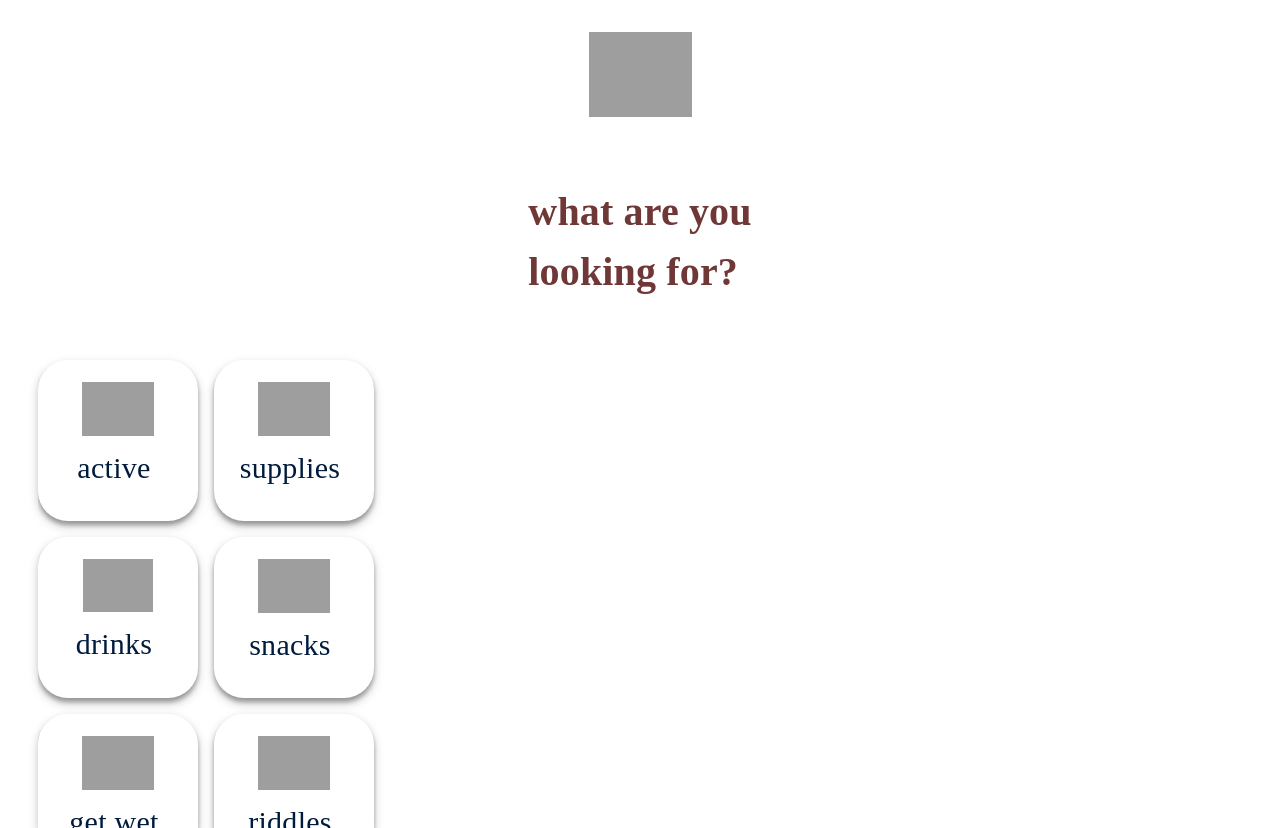
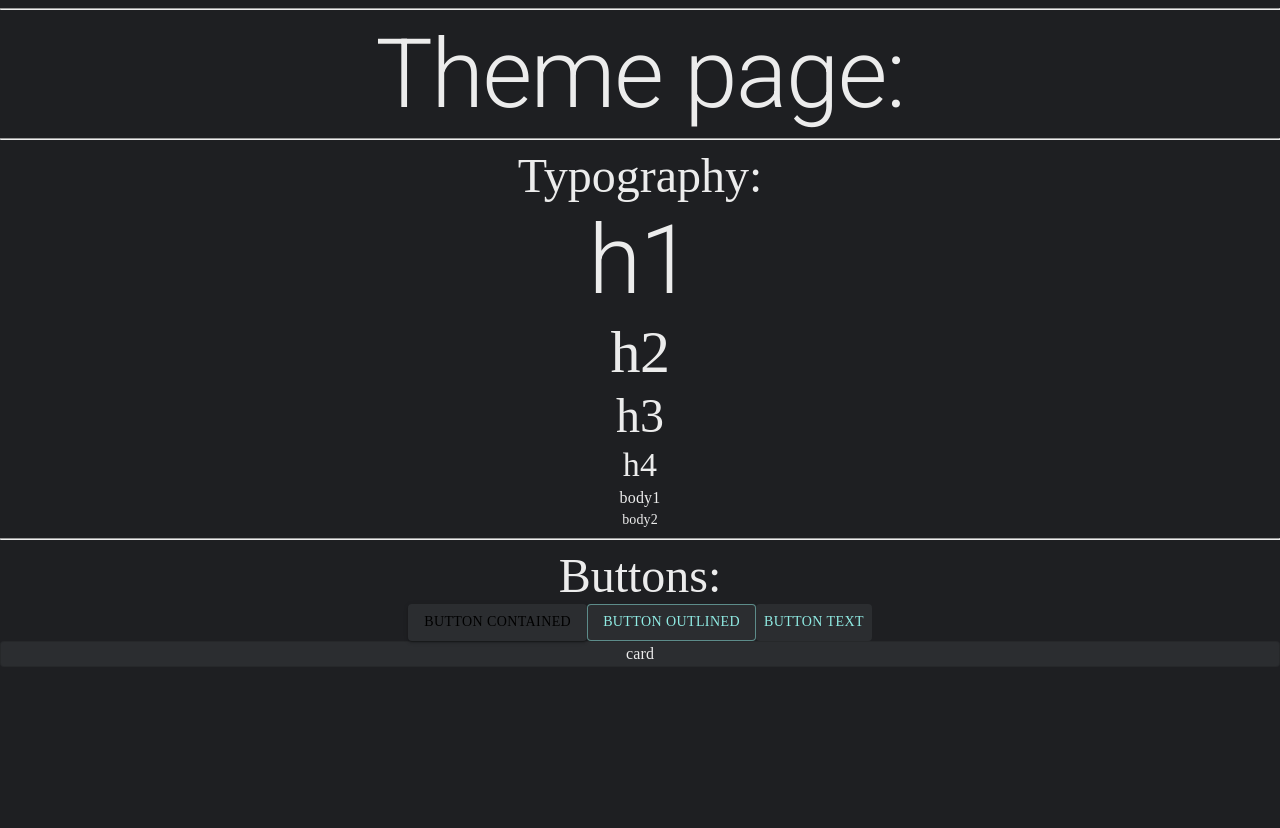
Before and after one commit to itaybober/White_Sauce, a React (Create React App) app: page / in a window 1280 px wide. Built offline with nearby package versions, Linux system fonts and the light colour scheme; grey boxes are pictures that could not be loaded.

Commit message:
נסיון עדכון של הצבעים

```diff
--- a/src/App.tsx
+++ b/src/App.tsx
@@ -8,23 +8,8 @@ function App() {
   return (
 
     <div className="App">
-      {/*<header className="App-header">*/}
-        {/*<img src={logo} className="App-logo" alt="logo" />*/}
-        {/*<h1>*/}
-        {/*  Achsaf Was Here {"\n"} Itay Was Here And also Mayaaaa*/}
-        {/*</h1>*/}
-
-        {/*<a*/}
-        {/*  className="App-link"*/}
-        {/*  href="https://reactjs.org"*/}
-        {/*  target="_blank"*/}
-        {/*  rel="noopener noreferrer"*/}
-        {/*>*/}
-        {/*  Learn React*/}
-      {/*  </a>*/}
-      {/*</header>*/}
         <ThemePage/>
-      <Survival_mission/>
+      {/*<Survival_mission/>*/}
     </div>
   );
 }
--- a/src/Pages/Survival_mission.tsx
+++ b/src/Pages/Survival_mission.tsx
@@ -43,7 +43,7 @@ function survival() {
                 sx={{
                     width: 360,
                     height: 182,
-                    backgroundColor:theme.status.danger}}> //example for using our var in the page
+                    backgroundColor:"primary"}}> //example for using our var in the page
 
             {/*<TextField id="filled-basic" label="survival" variant="filled">*/}
                 <Typography variant="h4" color={"primary"} >survival</Typography>
@@ -69,6 +69,8 @@ function CircularProgressWithLabel(
     props: CircularProgressProps & { value: number },
 ) {
     return (
+        <div className = "container">
+
         <Box sx={{ position: 'relative', display: 'inline-flex' }}>
             <CircularProgress variant="determinate" {...props} />
             <Box
@@ -90,6 +92,8 @@ function CircularProgressWithLabel(
                 >{`${Math.round(props.value)}%`}</Typography>
             </Box>
         </Box>
+        </div>
+
     );
 }
 //
--- a/src/Pages/Theme_page.tsx
+++ b/src/Pages/Theme_page.tsx
@@ -1,4 +1,4 @@
-import { Button, Typography } from "@mui/material";
+import { Card,Button, Typography } from "@mui/material";
 
 export function ThemePage() {
     return (
@@ -20,6 +20,7 @@ export function ThemePage() {
             <Button variant="contained">button contained</Button>
             <Button variant="outlined">button outlined</Button>
             <Button variant="text">button text</Button>
+            <Card variant="outlined">card</Card>
         </div>
     );
 }
--- a/src/index.css
+++ b/src/index.css
@@ -29,3 +29,15 @@ code {
   font-family: source-code-pro, Menlo, Monaco, Consolas, 'Courier New',
     monospace;
 }
+
+
+/*maya added*/
+.container{
+  display: flex;
+  flex-direction: row;
+  justify-content: space-evenly;
+  align-items: flex-end;
+  row-gap: 10px;
+  column-gap: 10px;
+  /*align-self: center;*/
+}
--- a/src/index.tsx
+++ b/src/index.tsx
@@ -17,7 +17,10 @@ import { ThemeProvider } from "@mui/material/styles";
 import theme from "./theme";
 import Filters from "./Pages/filters";
 import Mainpage from "./Pages/main_page";
+import App from "./App";
 // import Itay_Testing from "./Itay_Folder/Itay_Testing";
+
+
 
 const root = ReactDOM.createRoot(
     document.getElementById('root') as HTMLElement
@@ -29,7 +32,7 @@ root.render(
       <StyledEngineProvider injectFirst>
           <ThemeProvider theme={theme}>
               <CssBaseline />
-              <Itay_Testing />
+              <App/>
           </ThemeProvider>
       </StyledEngineProvider>
   </React.StrictMode>
--- a/src/theme.tsx
+++ b/src/theme.tsx
@@ -19,7 +19,7 @@ import {orange, red} from "@mui/material/colors";
 //     interface Theme {
 //         status: {
 //             danger: string;
-//         };
+//         };3
 //     }
 //     // allow configuration using `createTheme`
 //     interface ThemeOptions {
@@ -51,6 +51,8 @@ const theme = createTheme({
     // },
 
 
+
+
     palette: {
         mode: 'light',
         primary: {
@@ -62,11 +64,11 @@ const theme = createTheme({
         },
         background: {
 
-            default: 'rgba(150,31,122,0)',
-            paper: '#a02727',
+            default: 'rgb(30,31,34)',
+            paper: '#1e1f22',
         },
         text: {
-            primary: '#703737',
+            primary: '#ececec',
             secondary: '#ececec',
             disabled: '#ececec',
         },
@@ -81,8 +83,9 @@ const theme = createTheme({
         },
 
     },
-    typography: {
+    typography : {
         fontSize: 14,
+
 
         h1: {
 // this one is without font in order to show the default one
@@ -130,6 +133,28 @@ const theme = createTheme({
 
         },
 
-    }
+    },
+    // mui components -
+    components: {
+        MuiCard: {
+            styleOverrides: {
+                root: {
+                    size: 2,
+                    background: '#2b2d30',
+                    text: 'primary'
+                },
+            },
+        },
+        MuiButton: {
+            styleOverrides: {
+                root: {
+                    background: '#2b2d30',
+                    text: 'primary'
+                },
+            },
+        },
+
+    },
+
 });
 export default theme;
```
Also changed, not shown: src/App.css (line endings or trailing spaces).
